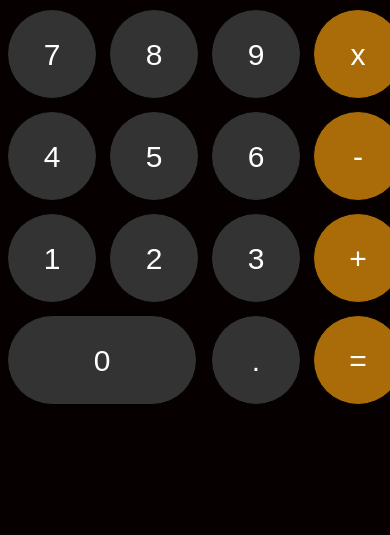
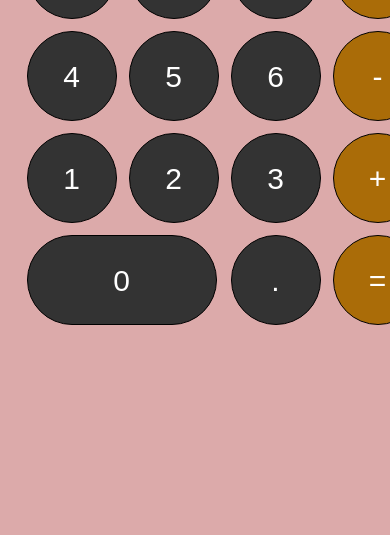
Before and after one commit to ThantZinOo173/Simple-Calculator, a plain HTML site: page index.html in a window 390 px wide. Shown: the part 309-844 px from the top of the page. Drawn offline with Linux system fonts and the light colour scheme.

Commit message:
Update index.html

```diff
--- a/index.html
+++ b/index.html
@@ -13,7 +13,7 @@
             font-family: Arial, Helvetica, sans-serif;
         }
         body {
-            background-color:#070000;
+            background-color:#dcaaaa;
         }
         .calc {
             width: 400px;
@@ -62,6 +62,12 @@
         .key:active {
             background-color: rgb(247, 240, 240);
             border:rgb(9, 50, 233) solid 3px;
+        }
+        @media screen and (max-width: 480px) {
+            .calc {
+                width: 90%;
+                margin:5% ;
+            }
         }
     </style>
 </head>
```
